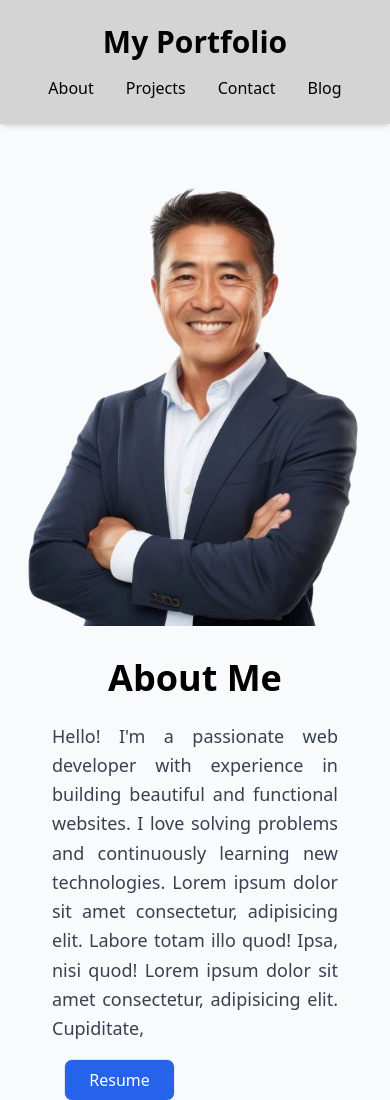
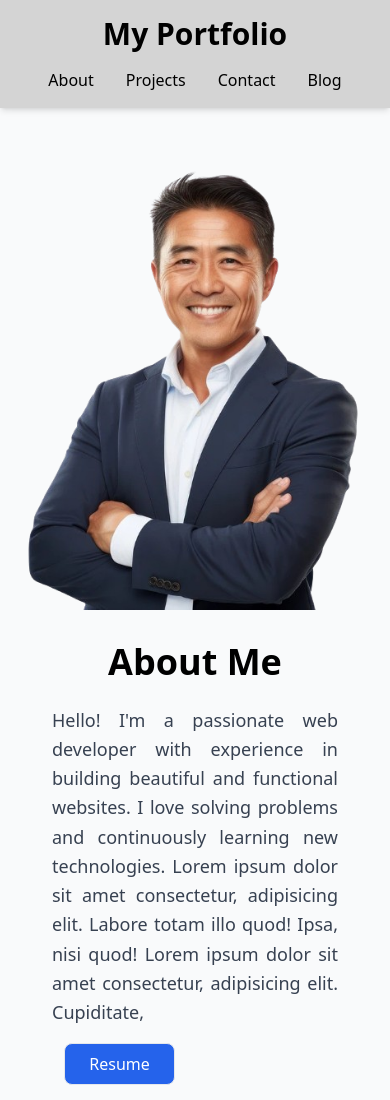
Before and after one commit to bharatroy4D/tailwind-responsive-portfolio, a plain HTML site: page index.html in a window 390 px wide. Shown: the top 1100 px of the page. Drawn offline with nearby package versions, Linux system fonts and the light colour scheme.

Commit message:
header section padding low

```diff
--- a/index.html
+++ b/index.html
@@ -12,7 +12,7 @@
 <body class="bg-gray-100 font-sans">
 
     <!-- Header Section -->
-    <header class="bg-neutral-300  shadow-md sticky top-0 text-black py-6">
+    <header class="bg-neutral-300  shadow-md sticky top-0 text-black  py-4 md:py-6">
         <div class="w-11/12  mx-auto">
             <div class="container mx-auto flex flex-col md:flex-row gap-4 md:gap-0 justify-between items-center">
                 <h1 class="text-3xl font-bold">My Portfolio</h1>
```
